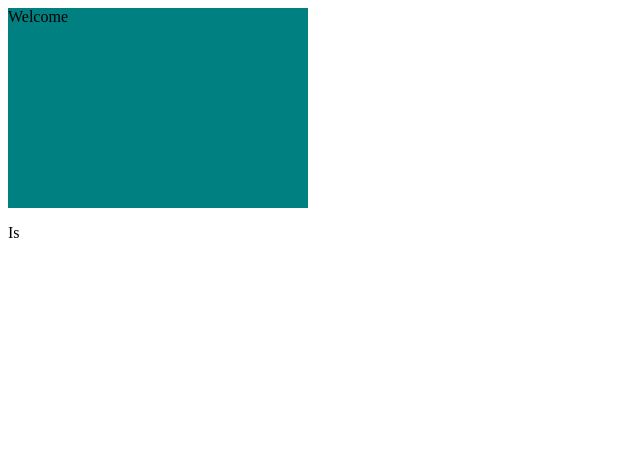
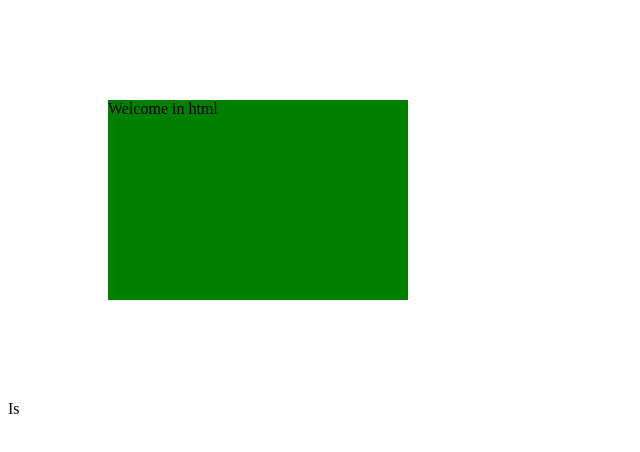
Before and after one commit to igorzakut/3, a plain HTML site: page index.html in a window 1280 px wide. Shown: the whole page, without its empty margins (0-640 px from the left). Drawn offline with Linux system fonts and the light colour scheme.

Commit message:
Update index.html

```diff
--- a/index.html
+++ b/index.html
@@ -5,9 +5,10 @@
   <style>
 
     div {
-background-color:teal;
+background-color:green;
 width: 300px;
 height: 200px;
+      margin: 100px;
 }
 
 </style>
@@ -15,7 +16,7 @@ height: 200px;
 </head>
 <body>
 
-<div>Welcome</div>
+<div>Welcome in html</div>
 <p>Is</p>
 
 
```
